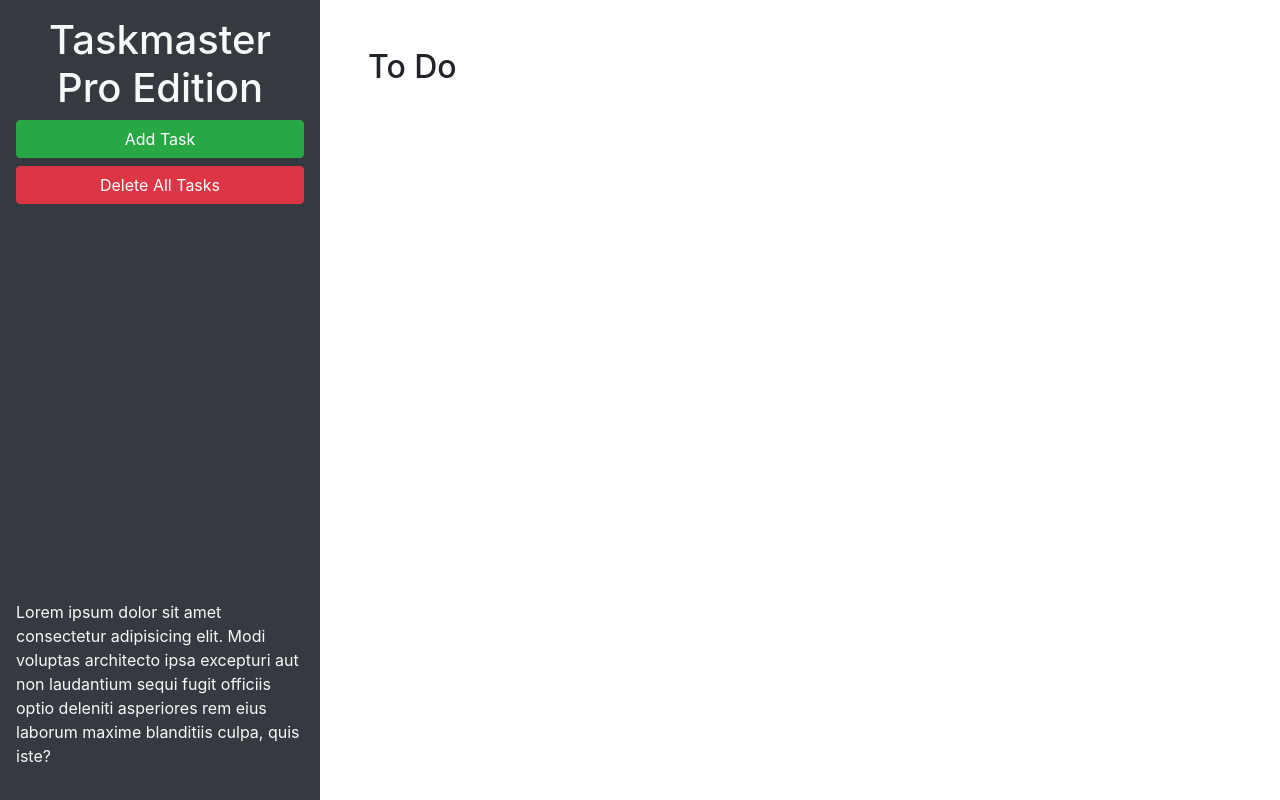
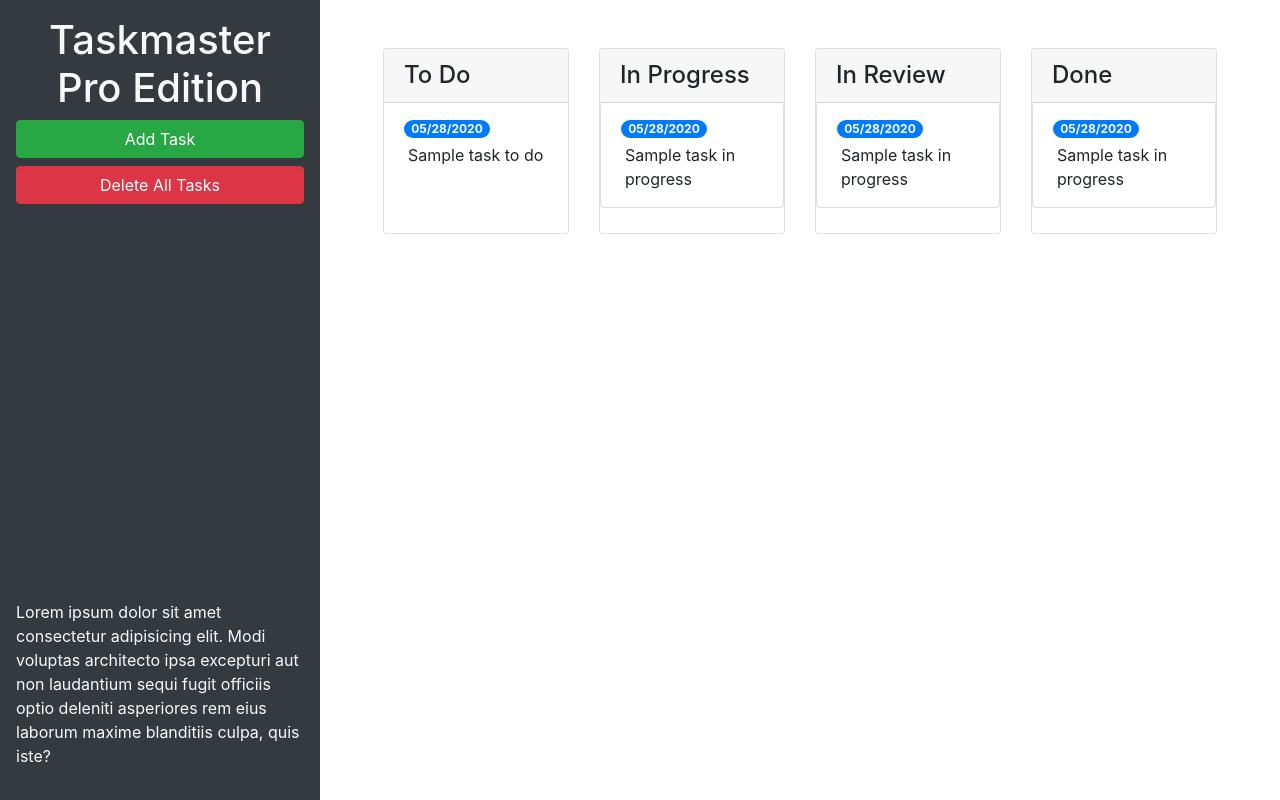
Before and after one commit to Adamcalcasola/taskmaster-pro, a plain HTML site: page index.html in a window 1280 px wide. Drawn offline with nearby package versions, Linux system fonts and the light colour scheme.

Commit message:
add bootstrap styles to cards and modal

```diff
--- a/index.html
+++ b/index.html
@@ -24,9 +24,59 @@
       </p>
     </header>
     <main class="col-12 col-lg-9">
-      <div class="m-5">
-        <h2>To Do</h2>
-        <ul id="list-toDo" class="list-group"> </ul>
+      <div class="m-5 row justify-content-around">
+        <div class="col-12 col-md-6 col-xl-3 mb-3">
+          <div class="card">
+            <h4 class="card-header">
+              To Do
+            </h4>
+            <ul id="list-toDo" class="list-group list-group-flush">
+              <li class="list-group-item">
+                <span class="badge badge-primary badge-pill">05/28/2020</span>
+                <p class="m-1">Sample task to do</p>
+              </li>
+            </ul>
+          </div>
+        </div>
+        <div class="col-12 col-md-6 col-xl-3 mb-3">
+          <div class="card">
+            <h4 class="card-header">
+              In Progress
+            </h4>
+            <ul id="list-inProgress" class="list-group">
+              <li class="list-group-item">
+                <span class="badge badge-primary badge-pill">05/28/2020</span>
+                <p class="m-1">Sample task in progress</p>
+              </li>
+            </ul>
+          </div>
+        </div>
+        <div class="col-12 col-md-6 col-xl-3 mb-3">
+          <div class="card">
+            <h4 class="card-header">
+              In Review
+            </h4>
+            <ul id="list-inReview" class="list-group">
+              <li class="list-group-item">
+                <span class="badge badge-primary badge-pill">05/28/2020</span>
+                <p class="m-1">Sample task in progress</p>
+              </li>
+            </ul>
+          </div>
+        </div>
+        <div class="col-12 col-md-6 col-xl-3 mb-3">
+          <div class="card">
+            <h4 class="card-header">
+              Done
+            </h4>
+            <ul id="list-done" class="list-group">
+              <li class="list-group-item">
+                <span class="badge badge-primary badge-pill">05/28/2020</span>
+                <p class="m-1">Sample task in progress</p>
+              </li>
+            </ul>
+          </div>
+        </div>
       </div>
     </main>
   </div>
@@ -46,11 +96,11 @@
           <form>
             <div class="form-group">
               <label for="modalTaskDescription">Task description</label>
-              <textarea id="modalTaskDescription" rows="3"></textarea>
+              <textarea id="modalTaskDescription" rows="3" class="form-control"></textarea>
             </div>
             <div class="form-group">
               <label for="modalDueDate">Due date</label>
-              <input type="text" id="modalDueDate" placeholder="mm/dd/yyyy" autocomplete="off" />
+              <input type="text" class="form-control" id="modalDueDate" placeholder="mm/dd/yyyy" autocomplete="off" />
             </div>
           </form>
         </div>
```
